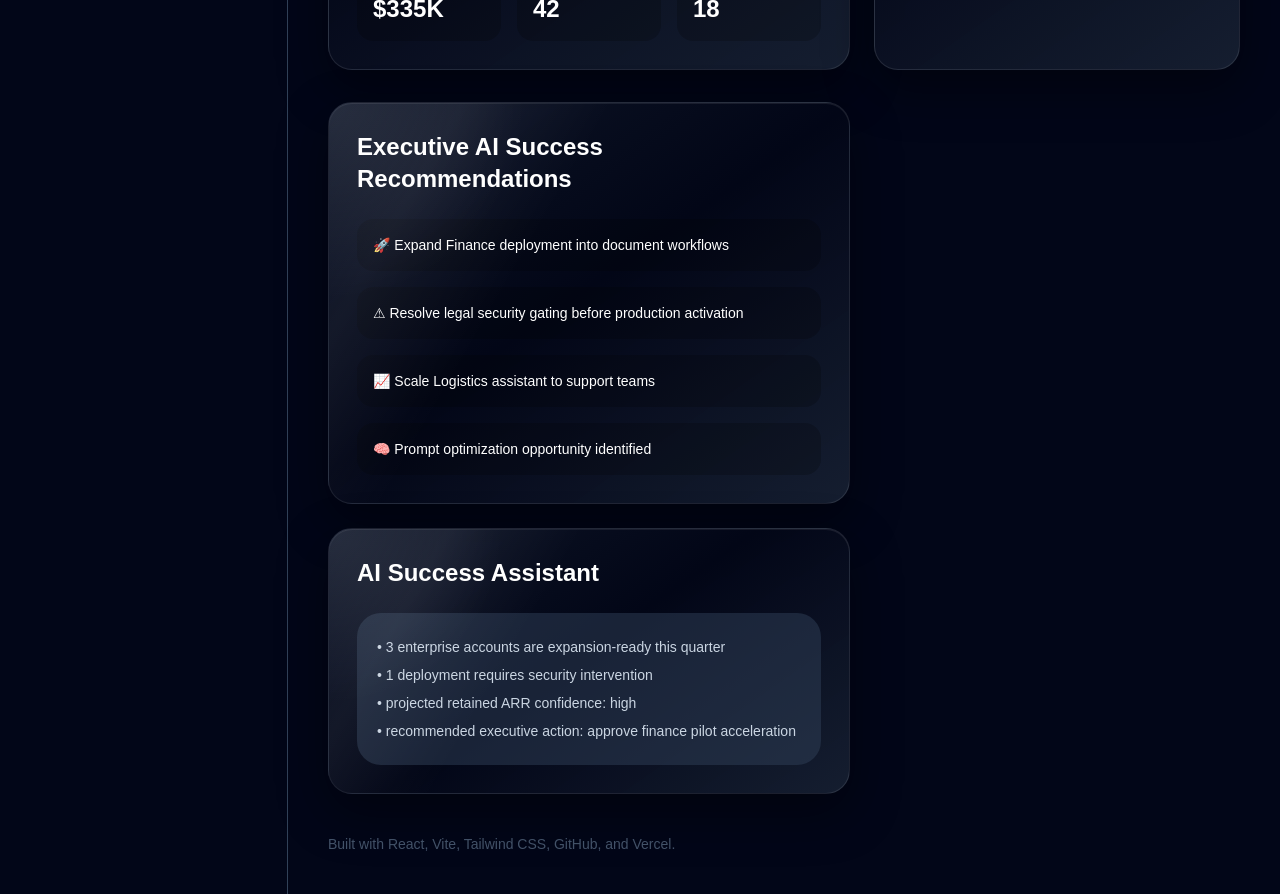
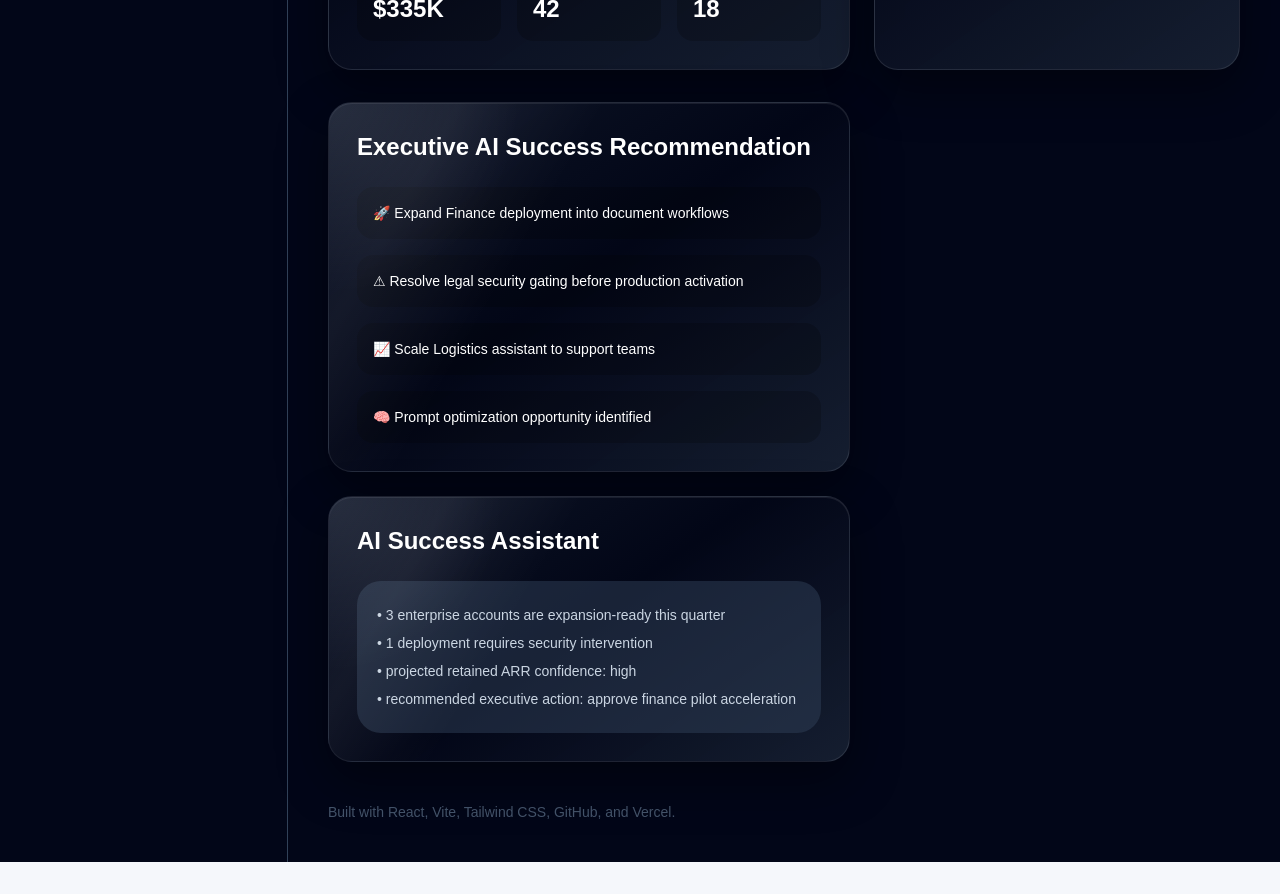
Before and after one commit to jtorres507-rgb/openai-ai-command-dashboard, a React (Vite) app: page / in a window 1280 px wide. Shown: the part 1000-1894 px from the top of the page. After the commit the page ends 1862 px from the top, so only its background shows below. Built offline with nearby package versions, Linux system fonts and the light colour scheme.

Commit message:
Align recommendations and assistant panels on executive overview

```diff
--- a/src/App.jsx
+++ b/src/App.jsx
@@ -308,7 +308,7 @@
       <div className="mt-8 grid gap-6 xl:grid-cols-12">
 
         <div className={`${metalPanel} xl:col-span-7 p-7`}>
-          <h2 className="text-2xl font-bold text-white">Executive AI Success Recommendations</h2>
+          <h2 className="text-2xl font-bold text-white">Executive AI Success Recommendation</h2>
           <div className="mt-6 space-y-4 text-sm">
             <div className="rounded-2xl bg-black/20 p-4">🚀 Expand Finance deployment into document workflows</div>
             <div className="rounded-2xl bg-black/20 p-4">⚠ Resolve legal security gating before production activation</div>
```
